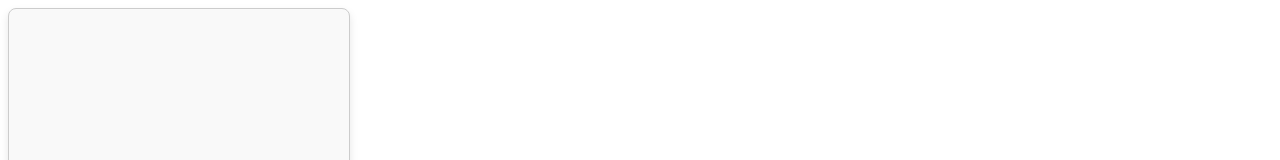
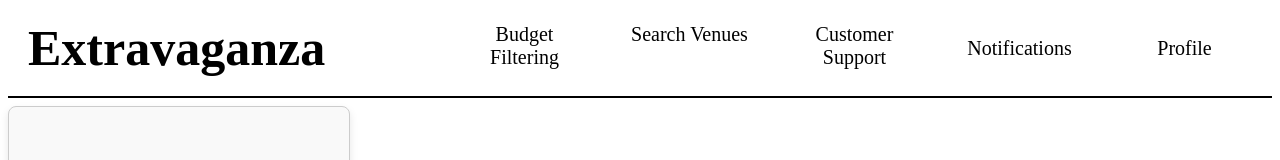
Before and after one commit to udanilokuhetti92/EventExtravaganza-Frontend, a React (Vite) app: page / in a window 1280 px wide. Shown: the top 160 px of the page. Built offline with nearby package versions, Linux system fonts and the light colour scheme.

Commit message:
Update main.jsx

```diff
--- a/src/main.jsx
+++ b/src/main.jsx
@@ -1,15 +1,16 @@
 import { StrictMode } from 'react'
 import { createRoot } from 'react-dom/client'
 import Chatbot from './chatbot/chatbot'
-import Navigation from './navigation/navigation'
+import Navigation from './components/navigation/navigation'
 
 
 
 createRoot(document.getElementById('root')).render(
   <StrictMode>
     {/* <App /> */}
+    {<Navigation />}
     {<Chatbot /> }
-    {<Navigation />}
+
 
 
   </StrictMode>
```
